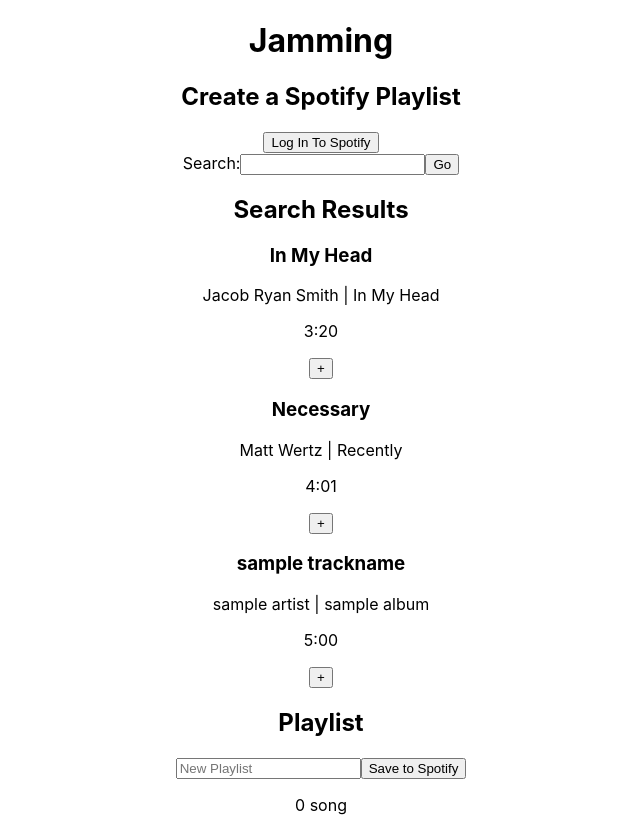
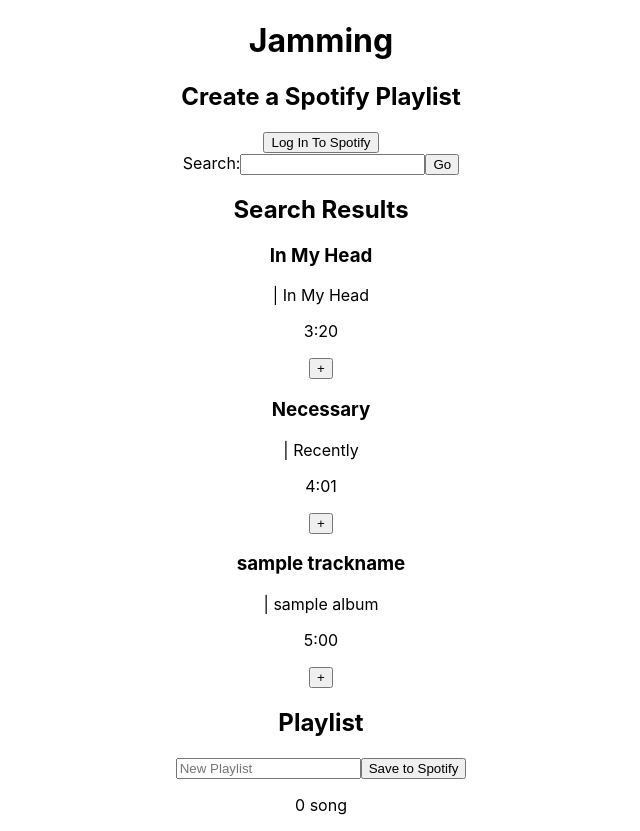
Before and after one commit to kjohnson-webdev/jamming, a React (Create React App) app: page / in a window 1280 px wide. Shown: the whole page, without its empty margins (319-959 px from the left). Built offline with nearby package versions, Linux system fonts and the light colour scheme.

Commit message:
fix[Tracklist]: correct artist prop passed

```diff
--- a/src/tracklist/Tracklist.js
+++ b/src/tracklist/Tracklist.js
@@ -16,7 +16,7 @@
                 <Track
                     key={track.id}
                     name={track.name}
-                    artist={track.artists[0].name}
+                    artist={track.artist}
                     album={track.album.name}
                     duration={formatDuration(track.duration_ms)}
                     // isInPlaylist={isInPlaylist(track.id)}
```
